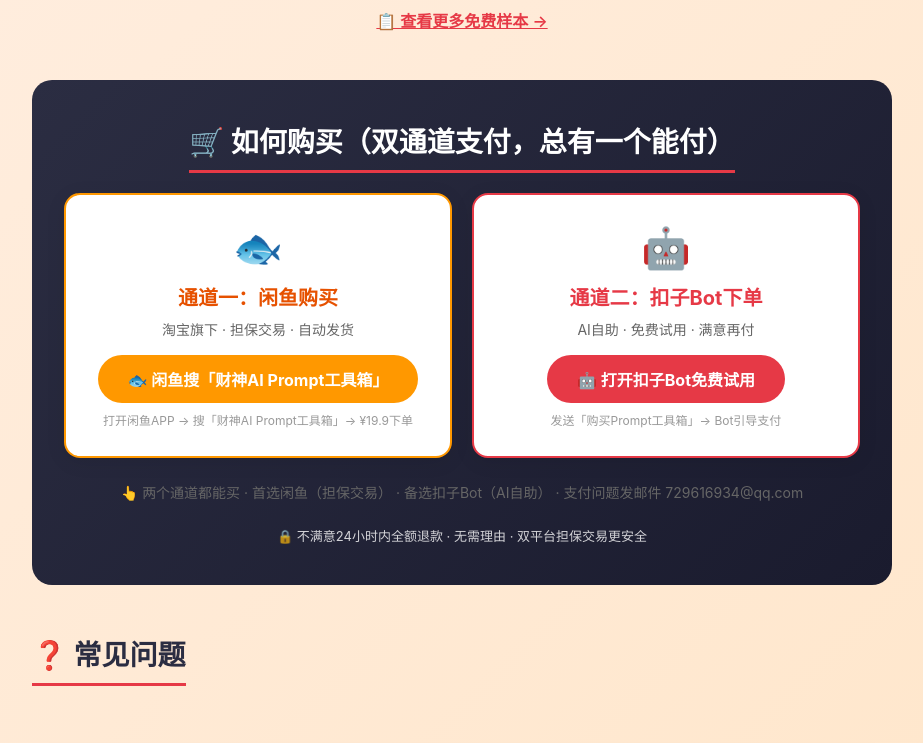
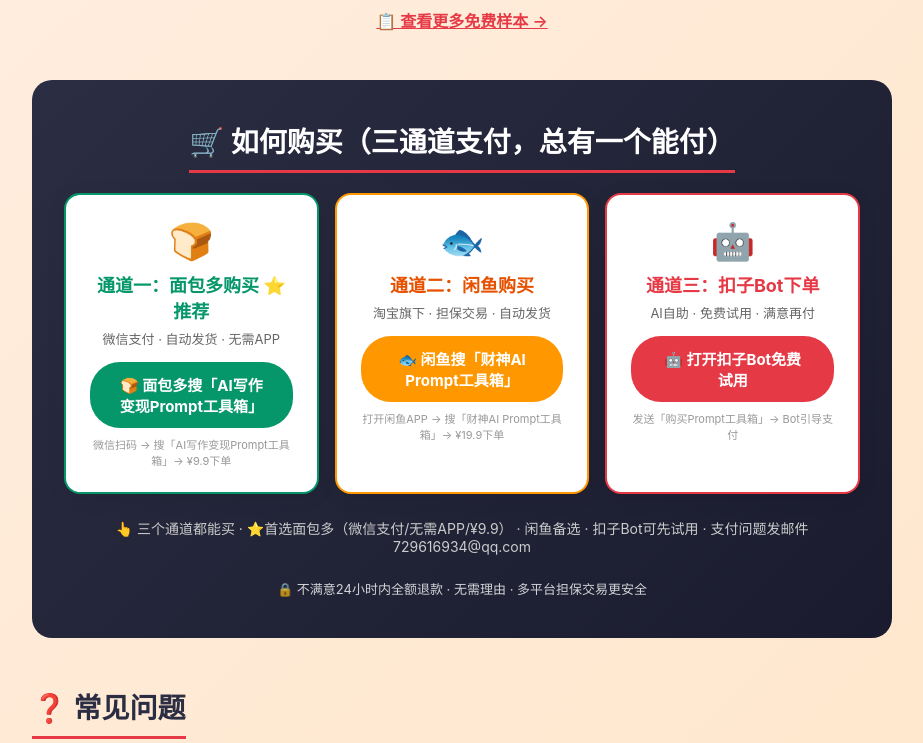
Before and after one commit to caishen-ai/caishen-ai.github.io, a plain HTML site: page prompts.html in a window 1280 px wide. Shown: the part 2320-3063 px from the top of the page, without its empty margins (178-1101 px from the left). Drawn offline with Linux system fonts and the light colour scheme.

Commit message:
feat: 三通道支付（面包多⭐首选/闲鱼/扣子Bot）| 优化CTA链路 | 面包多¥9.9

```diff
--- a/prompts.html
+++ b/prompts.html
@@ -144,25 +144,32 @@
 
   <!-- 购买流程 -->
   <div class="section order-section">
-    <h2>🛒 如何购买（双通道支付，总有一个能付）</h2>
-    <div style="display:grid; grid-template-columns:1fr 1fr; gap:20px; margin-bottom:24px;">
-      <div style="background:#fff; border-radius:16px; padding:28px; text-align:center; box-shadow:0 4px 20px rgba(0,0,0,0.08); border:2px solid #ff9800;">
-        <div style="font-size:40px; margin-bottom:10px;">🐟</div>
-        <div style="font-size:20px; font-weight:700; margin-bottom:8px; color:#e65100;">通道一：闲鱼购买</div>
-        <div style="font-size:14px; color:#666; margin-bottom:16px;">淘宝旗下 · 担保交易 · 自动发货</div>
-        <a href="https://s.2.taobao.com/list/list.htm?q=%E8%B4%A2%E7%A5%9EAI+Prompt%E5%B7%A5%E5%85%B7%E7%AE%B1" style="display:inline-block; padding:12px 30px; background:#ff9800; color:#fff; border-radius:30px; text-decoration:none; font-weight:700; font-size:16px;">🐟 闲鱼搜「财神AI Prompt工具箱」</a>
-        <div style="font-size:12px; color:#999; margin-top:8px;">打开闲鱼APP → 搜「财神AI Prompt工具箱」→ ¥19.9下单</div>
+    <h2>🛒 如何购买（三通道支付，总有一个能付）</h2>
+    <div style="display:grid; grid-template-columns: repeat(3, 1fr); gap:16px; margin-bottom:24px;">
+      <div style="background:#fff; border-radius:16px; padding:24px; text-align:center; box-shadow:0 4px 20px rgba(0,0,0,0.08); border:2px solid #059669;">
+        <div style="font-size:36px; margin-bottom:8px;">🍞</div>
+        <div style="font-size:18px; font-weight:700; margin-bottom:6px; color:#059669;">通道一：面包多购买 ⭐推荐</div>
+        <div style="font-size:13px; color:#666; margin-bottom:14px;">微信支付 · 自动发货 · 无需APP</div>
+        <a href="https://mbd.pub/search?q=AI%E5%86%99%E4%BD%9C%E5%8F%98%E7%8E%B0Prompt%E5%B7%A5%E5%85%B7%E7%AE%B1" style="display:inline-block; padding:12px 28px; background:#059669; color:#fff; border-radius:30px; text-decoration:none; font-weight:700; font-size:15px;">🍞 面包多搜「AI写作变现Prompt工具箱」</a>
+        <div style="font-size:11px; color:#999; margin-top:8px;">微信扫码 → 搜「AI写作变现Prompt工具箱」→ ¥9.9下单</div>
       </div>
-      <div style="background:#fff; border-radius:16px; padding:28px; text-align:center; box-shadow:0 4px 20px rgba(0,0,0,0.08); border:2px solid #e63946;">
-        <div style="font-size:40px; margin-bottom:10px;">🤖</div>
-        <div style="font-size:20px; font-weight:700; margin-bottom:8px; color:#e63946;">通道二：扣子Bot下单</div>
-        <div style="font-size:14px; color:#666; margin-bottom:16px;">AI自助 · 免费试用 · 满意再付</div>
-        <a href="https://www.coze.cn/s/invite/bot/7643023913135685675" style="display:inline-block; padding:12px 30px; background:#e63946; color:#fff; border-radius:30px; text-decoration:none; font-weight:700; font-size:16px;">🤖 打开扣子Bot免费试用</a>
-        <div style="font-size:12px; color:#999; margin-top:8px;">发送「购买Prompt工具箱」→ Bot引导支付</div>
+      <div style="background:#fff; border-radius:16px; padding:24px; text-align:center; box-shadow:0 4px 20px rgba(0,0,0,0.08); border:2px solid #ff9800;">
+        <div style="font-size:36px; margin-bottom:8px;">🐟</div>
+        <div style="font-size:18px; font-weight:700; margin-bottom:6px; color:#e65100;">通道二：闲鱼购买</div>
+        <div style="font-size:13px; color:#666; margin-bottom:14px;">淘宝旗下 · 担保交易 · 自动发货</div>
+        <a href="https://s.2.taobao.com/list/list.htm?q=%E8%B4%A2%E7%A5%9EAI+Prompt%E5%B7%A5%E5%85%B7%E7%AE%B1" style="display:inline-block; padding:12px 28px; background:#ff9800; color:#fff; border-radius:30px; text-decoration:none; font-weight:700; font-size:15px;">🐟 闲鱼搜「财神AI Prompt工具箱」</a>
+        <div style="font-size:11px; color:#999; margin-top:8px;">打开闲鱼APP → 搜「财神AI Prompt工具箱」→ ¥19.9下单</div>
+      </div>
+      <div style="background:#fff; border-radius:16px; padding:24px; text-align:center; box-shadow:0 4px 20px rgba(0,0,0,0.08); border:2px solid #e63946;">
+        <div style="font-size:36px; margin-bottom:8px;">🤖</div>
+        <div style="font-size:18px; font-weight:700; margin-bottom:6px; color:#e63946;">通道三：扣子Bot下单</div>
+        <div style="font-size:13px; color:#666; margin-bottom:14px;">AI自助 · 免费试用 · 满意再付</div>
+        <a href="https://www.coze.cn/s/invite/bot/7643023913135685675" style="display:inline-block; padding:12px 28px; background:#e63946; color:#fff; border-radius:30px; text-decoration:none; font-weight:700; font-size:15px;">🤖 打开扣子Bot免费试用</a>
+        <div style="font-size:11px; color:#999; margin-top:8px;">发送「购买Prompt工具箱」→ Bot引导支付</div>
       </div>
     </div>
-    <p style="text-align:center; margin:16px 0; font-size:14px; color:#666;">👆 两个通道都能买 · 首选闲鱼（担保交易） · 备选扣子Bot（AI自助） · 支付问题发邮件 729616934@qq.com</p>
-    <p class="guarantee">🔒 不满意24小时内全额退款 · 无需理由 · 双平台担保交易更安全</p>
+    <p style="text-align:center; margin:16px 0; font-size:14px; color:#ccc;">👆 三个通道都能买 · ⭐首选面包多（微信支付/无需APP/¥9.9） · 闲鱼备选 · 扣子Bot可先试用 · 支付问题发邮件 729616934@qq.com</p>
+    <p class="guarantee">🔒 不满意24小时内全额退款 · 无需理由 · 多平台担保交易更安全</p>
   </div>
 
   <!-- FAQ -->
@@ -195,7 +202,7 @@
 </div>
 
 <div class="footer">
-  <p>© 2026 财神AI · <a href="index.html">AI赚钱博客</a> · 📧 729616934@qq.com · 🐟 闲鱼搜「财神AI Prompt工具箱」· 🤖 扣子Bot: <a href="https://www.coze.cn/s/invite/bot/7643023913135685675">免费试用</a></p>
+  <p>© 2026 财神AI · <a href="index.html">AI赚钱博客</a> · 📧 729616934@qq.com · 🍞 面包多搜「AI写作变现Prompt工具箱」· 🐟 闲鱼搜「财神AI Prompt工具箱」· 🤖 扣子Bot: <a href="https://www.coze.cn/s/invite/bot/7643023913135685675">免费试用</a></p>
 </div>
 
 </body>
```
Also changed, not shown: free-samples.html (+2 -2 lines).
